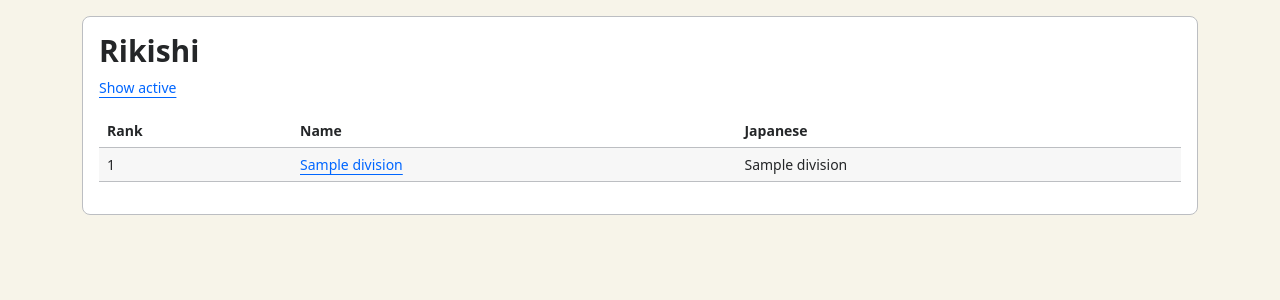
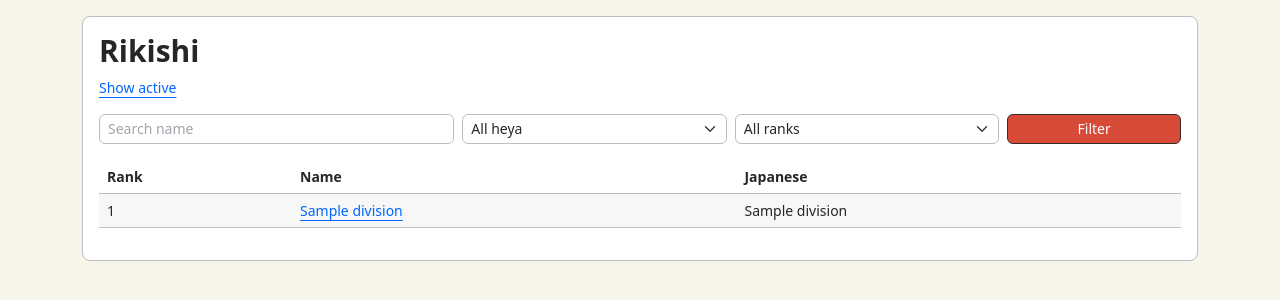
Before and after one commit to croquant/sumoracle, a Django app: template templates/rikishi_list.html in a window 1280 px wide. Shown: the part 53-353 px from the top of the page. Run offline with Django 5.2, Linux system fonts and the light colour scheme; the template is opened without the code that fills it: most values are stand-ins (such as "Sample title", 1, 10 or a date in 2020); some libraries are stand-ins or nearby versions.

Commit message:
Add filtering to rikishi list

```diff
--- a/templates/partials/rikishi_rows.html
+++ b/templates/partials/rikishi_rows.html
@@ -8,7 +8,7 @@
 </tr>
 {% endfor %}
 {% if page_obj.has_next %}
-<tr hx-get="{% url 'rikishi-list' %}?page={{ page_obj.next_page_number }}{% if active_only %}&active=1{% endif %}"
+<tr hx-get="{% url 'rikishi-list' %}?page={{ page_obj.next_page_number }}{{ query_params }}"
     hx-trigger="revealed"
     hx-swap="outerHTML">
     <td colspan="2">Loading...</td>
--- a/templates/rikishi_list.html
+++ b/templates/rikishi_list.html
@@ -11,6 +11,32 @@
                 {% if active_only %}Show all{% else %}Show active{% endif %}
             </a>
         </p>
+
+        <form method="get" class="row g-2 mb-3">
+            <input type="hidden" name="active" value="1" {% if not active_only %}disabled{% endif %}>
+            <div class="col-md-4">
+                <input type="search" name="q" value="{{ query }}" class="form-control" placeholder="Search name">
+            </div>
+            <div class="col-md-3">
+                <select name="heya" class="form-select">
+                    <option value="">All heya</option>
+                    {% for h in heyas %}
+                    <option value="{{ h.slug }}" {% if h.slug == selected_heya %}selected{% endif %}>{{ h.name }}</option>
+                    {% endfor %}
+                </select>
+            </div>
+            <div class="col-md-3">
+                <select name="rank" class="form-select">
+                    <option value="">All ranks</option>
+                    {% for r in ranks %}
+                    <option value="{{ r.slug }}" {% if r.slug == selected_rank %}selected{% endif %}>{{ r.short_name }}</option>
+                    {% endfor %}
+                </select>
+            </div>
+            <div class="col-md-2">
+                <button type="submit" class="btn btn-primary w-100">Filter</button>
+            </div>
+        </form>
         <table id="rikishi-table" class="table table-striped table-hover">
             <thead>
                 <tr>
```
Also changed, not shown: app/views/rikishi.py (+24 -3 lines), tests/views/test_rikishi_list.py (+58 -3 lines).
